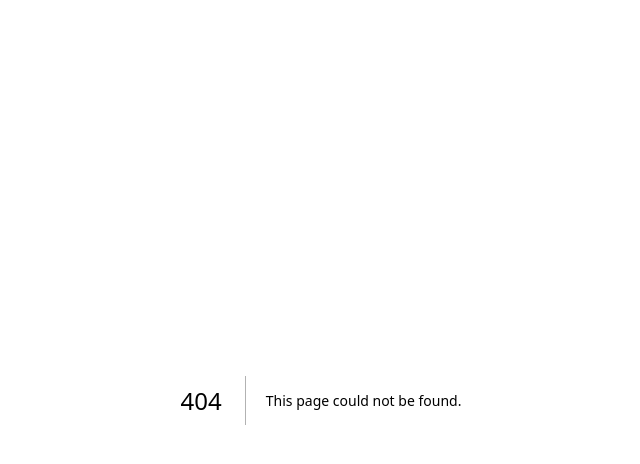
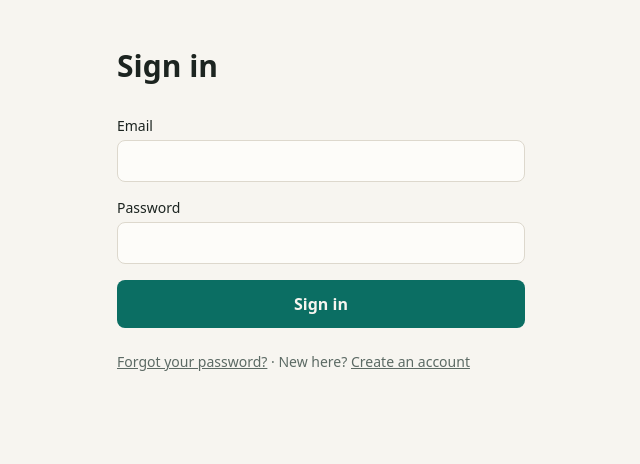
Before and after one commit to MuhammadAhmad67889/inboxora, a Next.js app: page /login in a window 1280 px wide. Before the commit this address had no page. Shown: the top 464 px of the page, without its empty margins (319-959 px from the left). Built offline with nearby package versions, Linux system fonts and the light colour scheme.

Commit message:
Inboxora: pages and components (batch 3)

```diff
--- /dev/null
+++ b/src/app/login/page.tsx
@@ -0,0 +1,80 @@
+"use client";
+
+import Link from "next/link";
+import { useRouter } from "next/navigation";
+import { useState } from "react";
+
+export default function LoginPage() {
+  const router = useRouter();
+  const [busy, setBusy] = useState(false);
+  const [error, setError] = useState("");
+
+  async function onSubmit(event: React.FormEvent<HTMLFormElement>) {
+    event.preventDefault();
+    setBusy(true);
+    setError("");
+    const form = new FormData(event.currentTarget);
+    const res = await fetch("/api/auth/login", {
+      body: JSON.stringify({ email: form.get("email"), password: form.get("password") }),
+      headers: { "Content-Type": "application/json" },
+      method: "POST",
+    });
+    const data = (await res.json().catch(() => null)) as {
+      errors?: Record<string, string>;
+    } | null;
+    setBusy(false);
+    if (!res.ok) {
+      setError(data?.errors?.form ?? "Email or password is incorrect.");
+      return;
+    }
+    router.push("/inbox");
+    router.refresh();
+  }
+
+  return (
+    <main className="mx-auto max-w-md px-5 py-12">
+      <h1 className="text-3xl font-bold">Sign in</h1>
+      <form className="mt-8 space-y-4" onSubmit={onSubmit}>
+        <div>
+          <label className="mb-1 block text-sm font-medium" htmlFor="email">
+            Email
+          </label>
+          <input
+            autoComplete="email"
+            className="field"
+            id="email"
+            name="email"
+            required
+            type="email"
+          />
+        </div>
+        <div>
+          <label className="mb-1 block text-sm font-medium" htmlFor="password">
+            Password
+          </label>
+          <input
+            autoComplete="current-password"
+            className="field"
+            id="password"
+            name="password"
+            required
+            type="password"
+          />
+        </div>
+        {error && <p className="error-text">{error}</p>}
+        <button className="btn-primary w-full" disabled={busy} type="submit">
+          {busy ? "Signing in…" : "Sign in"}
+        </button>
+      </form>
+      <p className="mt-6 text-sm text-[var(--color-muted)]">
+        <Link className="underline" href="/forgot-password">
+          Forgot your password?
+        </Link>{" "}
+        · New here?{" "}
+        <Link className="underline" href="/signup">
+          Create an account
+        </Link>
+      </p>
+    </main>
+  );
+}
```
